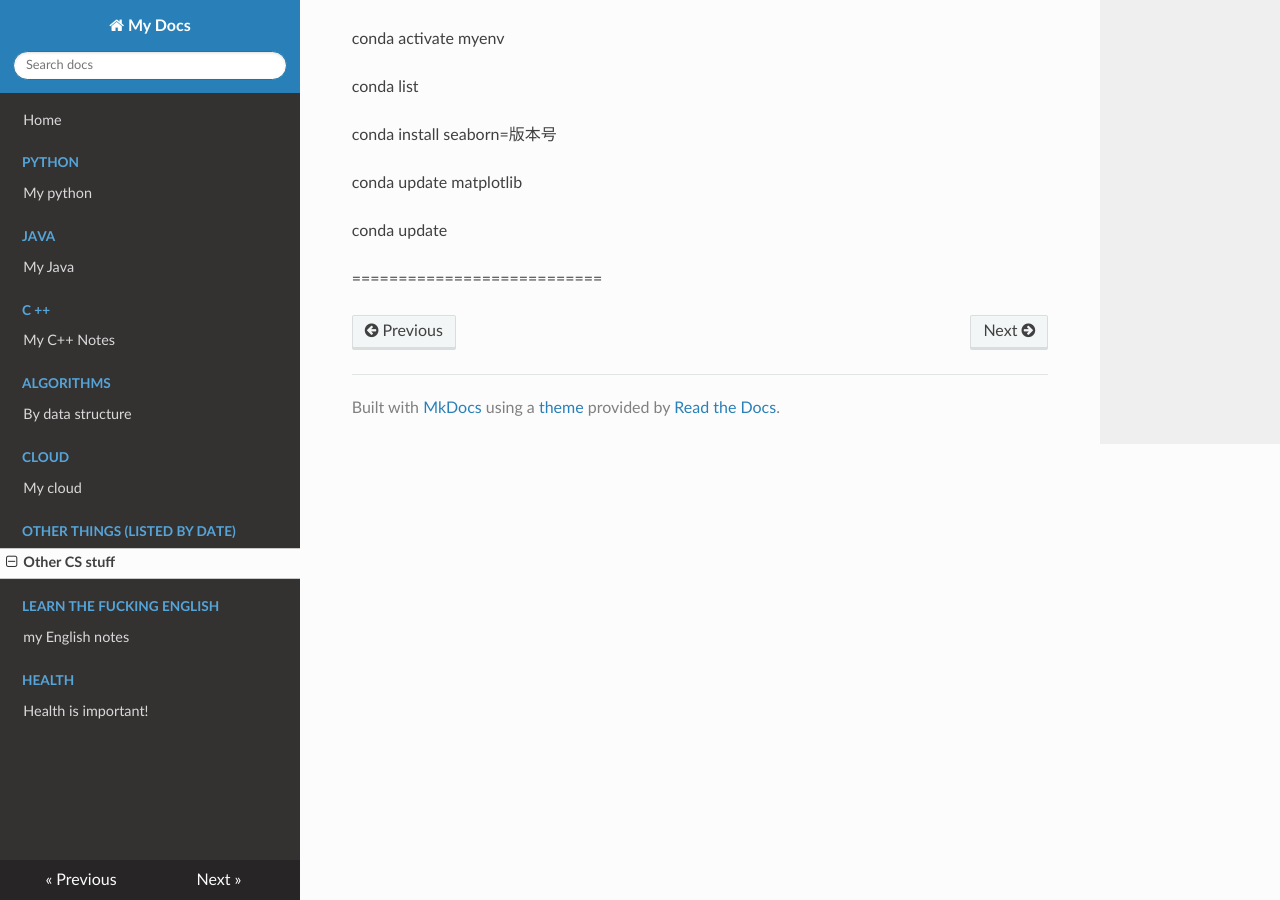
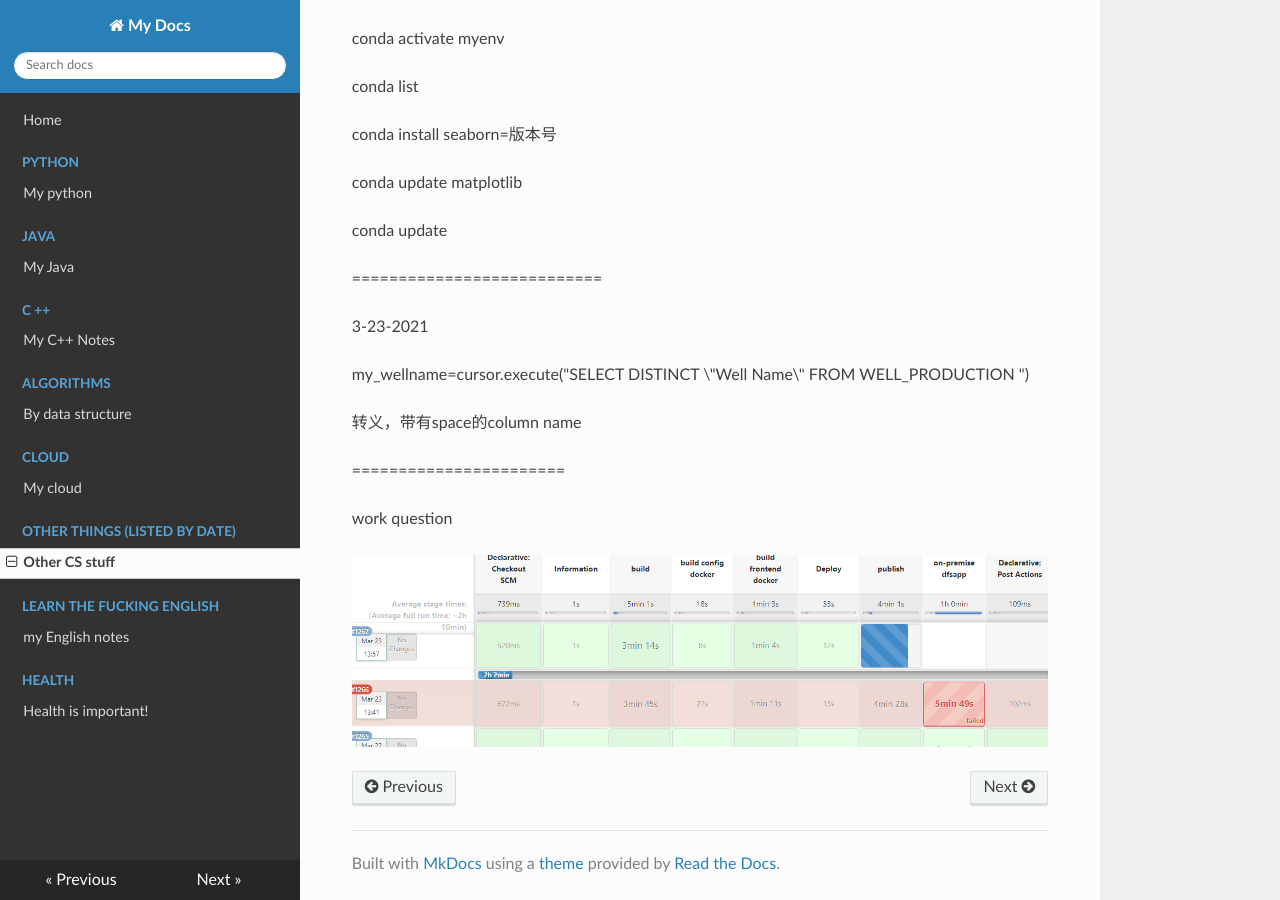
Before and after one commit to weixiongdi/Zhili-JUST-Do-IT, an MkDocs documentation site: the page built from docs/other/mynote.md, in a window 1280 px wide and 900 px high, scrolled down 1628 px. Built offline with MkDocs 1.6.1, drawn with Linux system fonts in a browser that asks for light colours; nearby versions of some CDN libraries.

Commit message:
daily update

```diff
--- a/docs/other/mynote.md
+++ b/docs/other/mynote.md
@@ -77,3 +77,15 @@ conda update matplotlib
 conda update
 
 ===========================
+
+3-23-2021
+
+my_wellname=cursor.execute("SELECT DISTINCT \"Well Name\" FROM WELL_PRODUCTION ")
+
+转义，带有space的column name
+
+=======================
+
+work question
+
+![png](work_q1.png)
```
Also changed, not shown: docs/other/work_q1.png (added).
